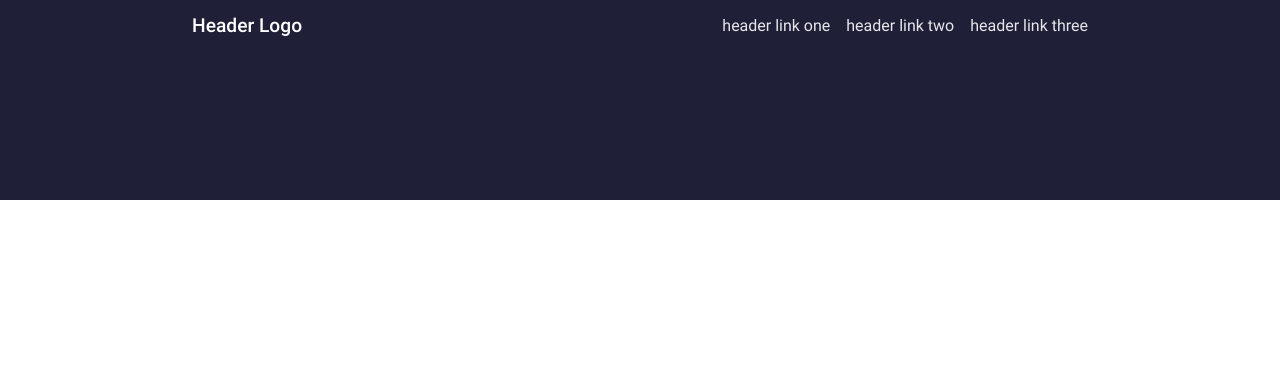
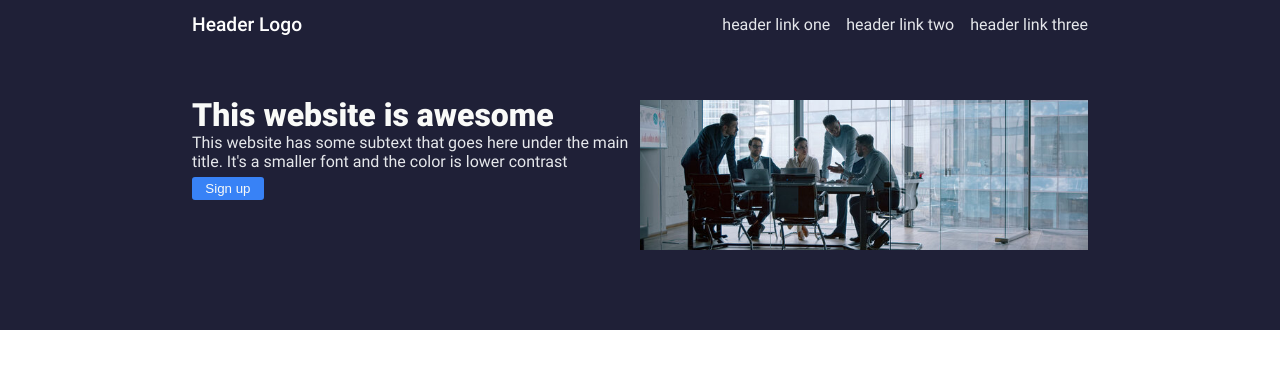
Before and after one commit to vlimbo/odin-landing-page, a plain HTML site: page index.html in a window 1280 px wide. Drawn offline with Linux system fonts and the light colour scheme.

Commit message:
Finish header with topbar and hero content
Header is finished with both the logo and navigation bar at the top, and the content at the bottom.

```diff
--- a/index.html
+++ b/index.html
@@ -10,22 +10,65 @@
         display: flex;
         flex-direction: column;
         background-color: #1F2037;
-        height: 200px;
+        gap: 4em;
+        padding-bottom: 5em;
       }
 
       .header-section-one {
         display: flex;
-        height: 50px;
         width: 70%;
         margin: 0 auto;
         justify-content: space-between;
         align-items: center;
+        padding-top: .8em;
       }
 
       .logo {
         font-size: 1.2em;
         font-family: "Roboto 500", "Arial";
         color: white;
+      }
+
+      .header-section-two {
+        display: flex;
+        width: 70%;
+        margin: 0 auto;
+      }
+
+      .main-content {
+        flex: 1;
+      }
+
+      .main-content h1 {
+        font-family: "Roboto 900", "Arial";
+        color: #F9FAF8;
+        font-size: 2rem;
+        line-height: 0.9375;
+        margin-bottom: .1em;
+      }
+
+      .main-content p {
+        color: #e5e7eb;
+        margin-bottom: .4em;
+      }
+
+      .main-content button {
+        color: #F9FAF8;
+        background-color: #3882F6;
+        border: none;
+        padding: .3em 1em;
+        border-radius: 3px;
+      }
+
+      .image-container {
+        flex: 1;
+        height: 150px;
+      }
+
+      .image-container img {
+        height: 100%;
+        width: 100%;
+        object-fit: cover;
       }
 
     </style>
@@ -44,7 +87,14 @@
         </ul>
       </div>
       <div class="header-section-two">
-
+        <div class="main-content">
+          <h1>This website is awesome</h1>
+          <p>This website has some subtext that goes here under the main title. It's a smaller font and the color is lower contrast</p>
+          <button>Sign up</button>
+        </div>
+        <div class="image-container">
+          <img src="assets/images/360_F_514204772_mT0EpTdZkScyiRPn2PInaKaqd88QGrzE.jpg" alt="Modern office with glass walls">
+        </div>
       </div>
     </div>
   </body>
--- a/style.css
+++ b/style.css
@@ -54,6 +54,10 @@ body {
   flex-direction: column;
 }
 
+p, h1, h2 {
+  margin: 0;
+}
+
 ul {
   list-style: none;
   display: flex;
```
